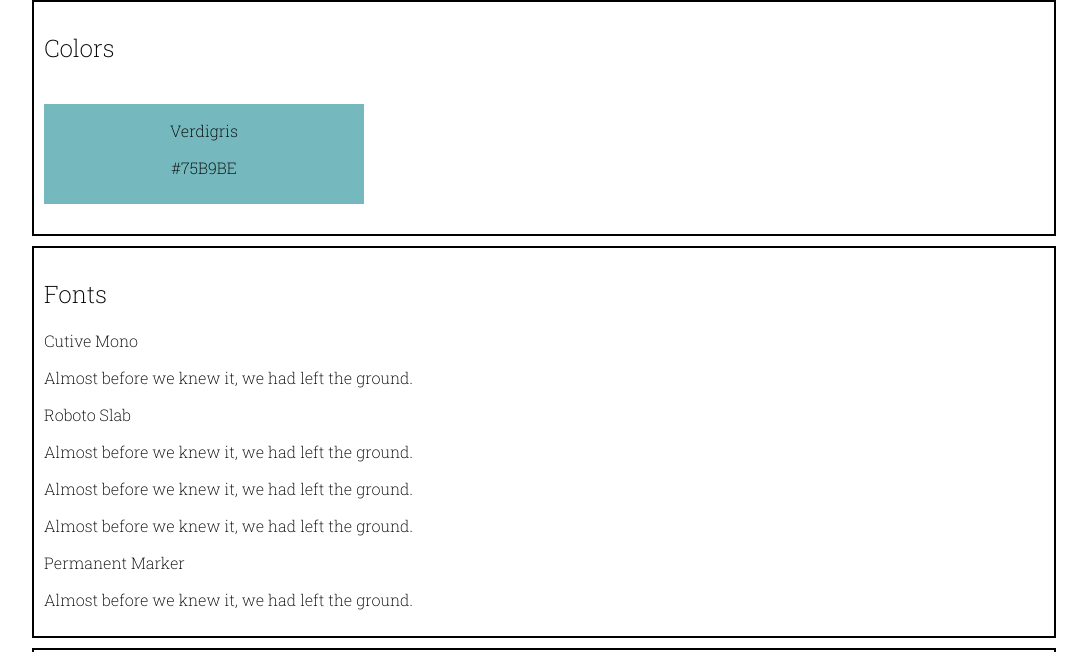
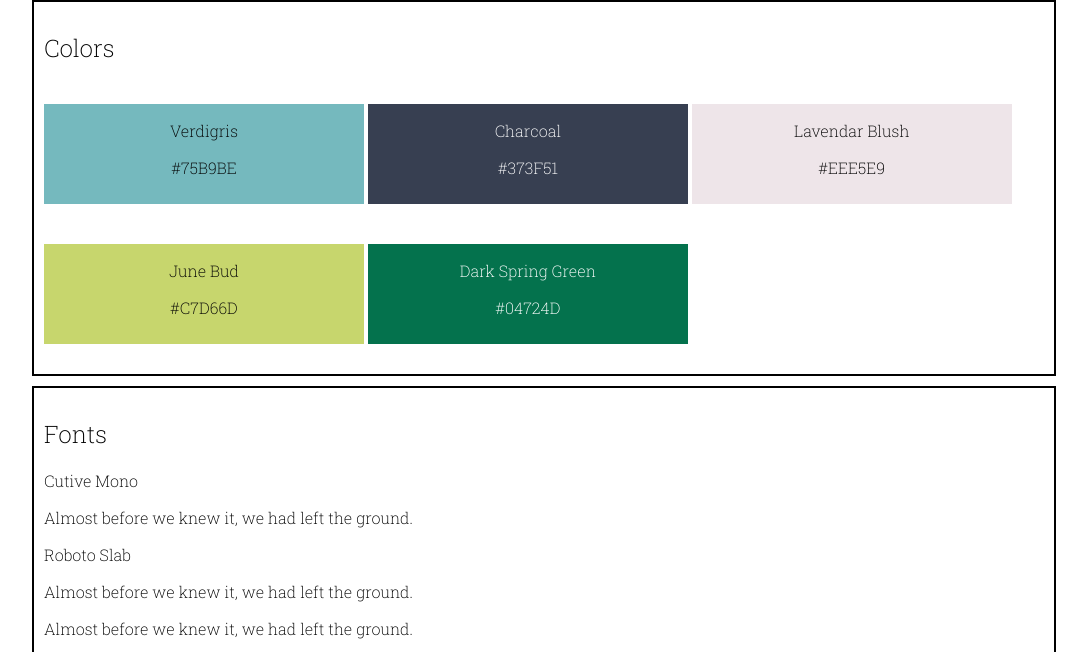
Before and after one commit to benjipt/style_guide, a plain HTML site: page index.html in a window 1280 px wide. Shown: the part 86-738 px from the top of the page, without its empty margins (96-1183 px from the left). Drawn offline with Linux system fonts and the light colour scheme.

Commit message:
addtl html and style added to colors

```diff
--- a/index.html
+++ b/index.html
@@ -17,6 +17,22 @@
             <div class="color-panel verdigris">
                 <p class="color-label">Verdigris</p>
                 <p class="color-hex">#75B9BE</p>
+            </div>
+            <div class="color-panel charcoal">
+                <p class="color-label">Charcoal</p>
+                <p class="color-hex">#373F51</p>
+            </div>
+            <div class="color-panel lavender-blush">
+                <p class="color-label">Lavendar Blush</p>
+                <p class="color-hex">#EEE5E9</p>
+            </div>
+            <div class="color-panel june-bud">
+                <p class="color-label">June Bud</p>
+                <p class="color-hex">#C7D66D</p>
+            </div>
+            <div class="color-panel dark-spring-green">
+                <p class="color-label">Dark Spring Green</p>
+                <p class="color-hex">#04724D</p>
             </div>
         </div>
     </div>
--- a/style.css
+++ b/style.css
@@ -37,3 +37,23 @@ body, h1, h2 {
     background-color: #75B9BE;
     color: black;
 }
+
+.charcoal {
+    background-color: #373F51;
+    color: white;
+}
+
+.lavender-blush {
+    background-color: #EEE5E9;
+    color: black;
+}
+
+.june-bud {
+    background-color: #C7D66D;
+    color: black;
+}
+
+.dark-spring-green {
+    background-color: #04724D;
+    color: white;
+}
```
